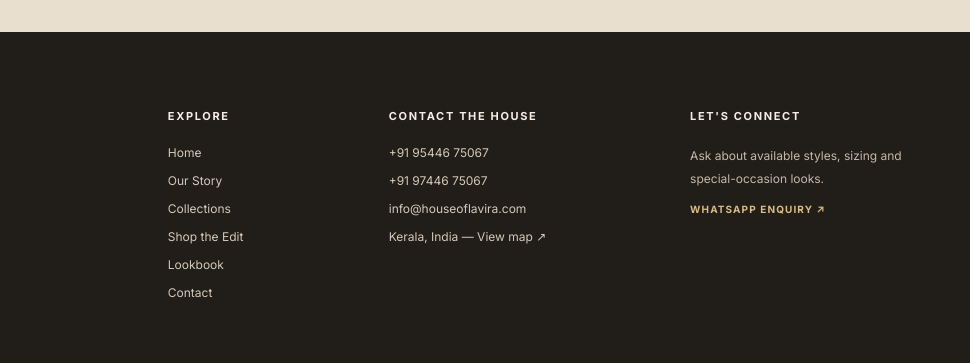
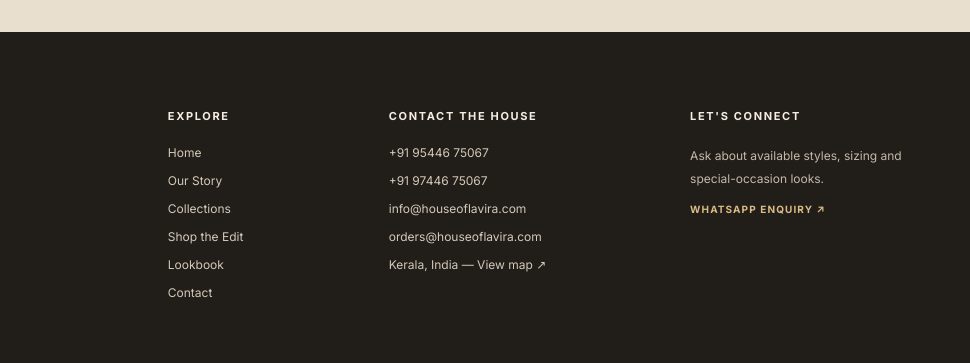
Before and after one commit to mediamaxefex-website/houseoflavira.com, a plain HTML site: page shop.html in a window 1280 px wide. Shown: the part 2146-2509 px from the top of the page, 310-1280 px from the left. Drawn offline with nearby package versions, Linux system fonts and the light colour scheme.

Commit message:
Update Lavira contact, branding and marketplace details

```diff
--- a/shop.html
+++ b/shop.html
@@ -16,7 +16,7 @@
   <footer class="footer"><div class="shell footer-grid">
   <div class="footer-brand"><a href="index.html" aria-label="House of Lavira home"><img src="assets/lavira-logo.webp" alt="House of Lavira logo" width="250" height="112"></a><p>Wear your confidence, live in your comfort. A thoughtful fashion edit rooted in Kerala, India.</p></div>
   <div><h3>Explore</h3><a href="index.html">Home</a><a href="about.html">Our Story</a><a href="collections.html">Collections</a><a href="shop.html">Shop the Edit</a><a href="lookbook.html">Lookbook</a><a href="contact.html">Contact</a></div>
-  <div><h3>Contact the house</h3><a href="tel:+919544675067">+91 95446 75067</a><a href="tel:+919744675067">+91 97446 75067</a><a href="mailto:info@houseoflavira.com">info@houseoflavira.com</a><a href="contact.html#location">Kerala, India — View map ↗</a></div>
+  <div><h3>Contact the house</h3><a href="tel:+919544675067">+91 95446 75067</a><a href="tel:+919744675067">+91 97446 75067</a><a href="mailto:info@houseoflavira.com">info@houseoflavira.com</a><a href="mailto:orders@houseoflavira.com">orders@houseoflavira.com</a><a href="contact.html#location">Kerala, India — View map ↗</a></div>
   <div><h3>Let's connect</h3><p>Ask about available styles, sizing and special-occasion looks.</p><a class="footer-link" href="https://wa.me/919544675067?text=Hello%20House%20of%20Lavira%2C%20I%20would%20like%20to%20enquire%20about%20your%20collections." target="_blank" rel="noopener noreferrer">WhatsApp enquiry ↗</a></div>
   <div class="footer-accounts"><h3>Follow House of Lavira</h3><div class="footer-social-grid"><a class="external-account" data-account="instagram" aria-disabled="true"><span class="account-label">Instagram</span><span class="account-status">Coming soon</span></a><a class="external-account" data-account="threads" aria-disabled="true"><span class="account-label">Threads</span><span class="account-status">Coming soon</span></a><a class="external-account" data-account="facebook" aria-disabled="true"><span class="account-label">Facebook</span><span class="account-status">Coming soon</span></a><a class="external-account" data-account="youtube" aria-disabled="true"><span class="account-label">YouTube</span><span class="account-status">Coming soon</span></a></div><p class="account-help">Official social profiles coming soon.</p></div></div><div class="shell footer-bottom"><span>© 2025–2027 HOUSE OF LAVIRA. ALL RIGHTS RESERVED.</span><span>Designed &amp; Developed by <span class="footer-credit">MAX EFEX</span></span></div></footer>
   <a class="whatsapp" href="https://wa.me/919544675067?text=Hello%20House%20of%20Lavira%2C%20I%20would%20like%20to%20enquire." target="_blank" rel="noopener noreferrer" aria-label="Chat with House of Lavira on WhatsApp"><span aria-hidden="true">✦</span><span>ENQUIRE</span></a>
```
